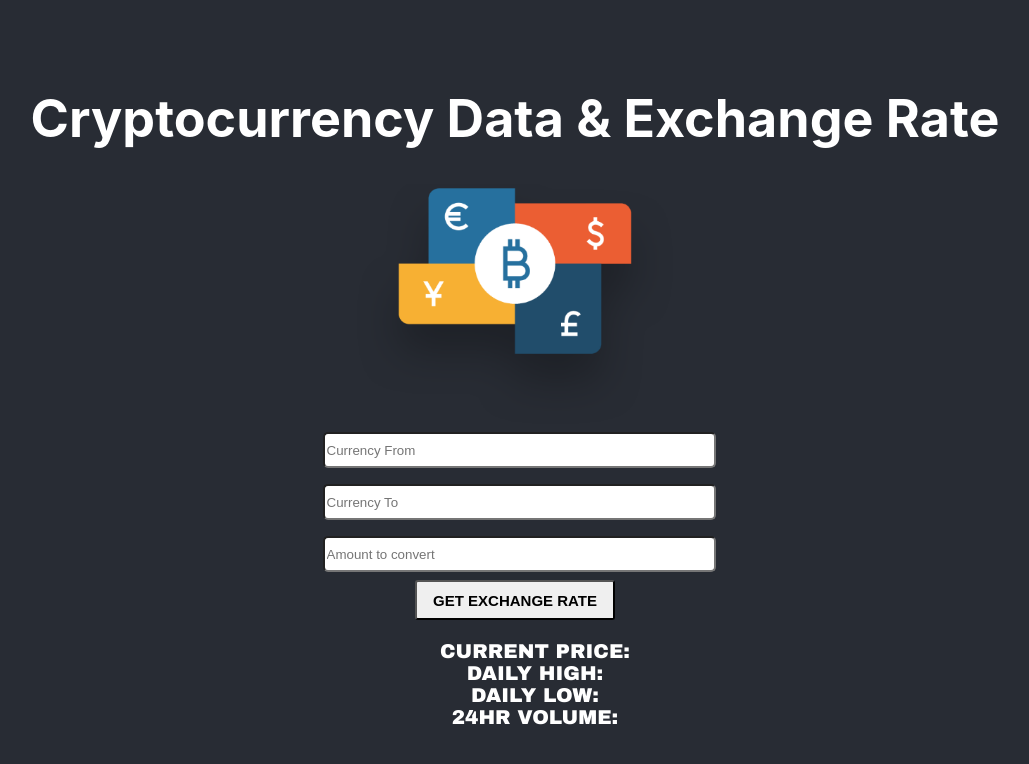
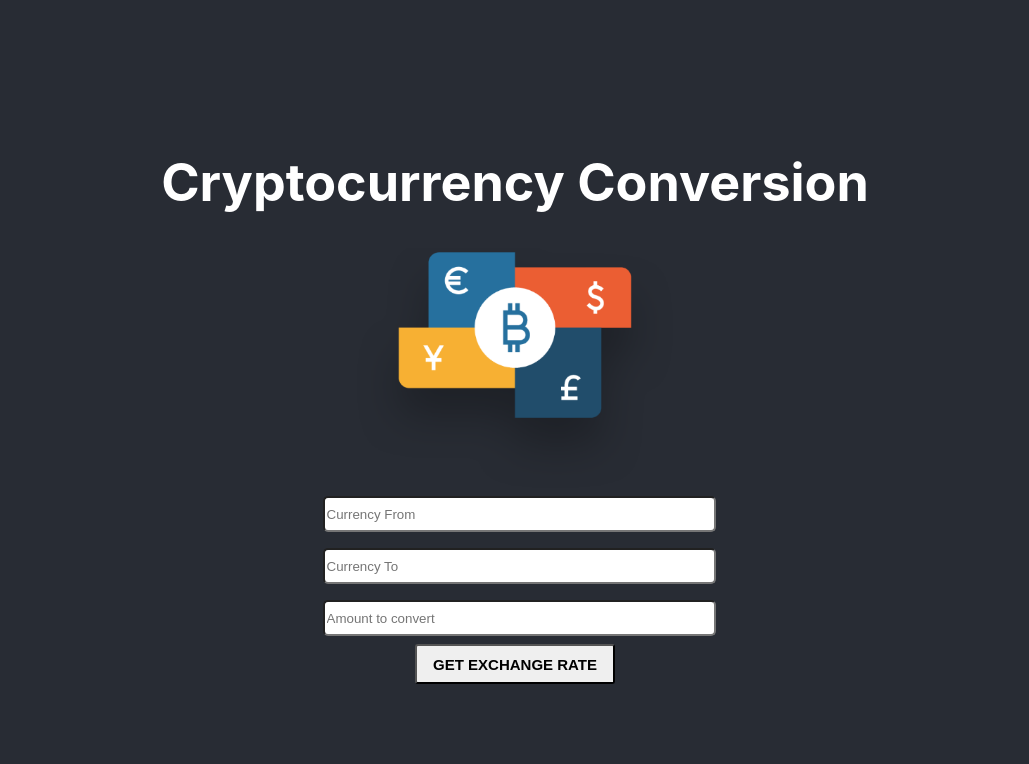
Before and after one commit to Daniel-Choiniere/reactCrypto, a React (Create React App) app: page / in a window 1280 px wide. Shown: the top 764 px of the page, without its empty margins (125-1154 px from the left). Built offline with nearby package versions, Linux system fonts and the light colour scheme.

Commit message:
user data output only displays now when user enters value pairs

```diff
--- a/src/App.js
+++ b/src/App.js
@@ -11,52 +11,45 @@ class App extends Component {
     currentPrice: null,
     dailyHigh: null,
     dailyLow: null,
-    twentyfourVol: null,
-    cashConvert: null
+    twentyfourVol: null
   }
 
   setCurrencyFrom = name => {
     this.setState({
       currencyFrom: name
-    });
+    })
   }
   setCurrencyTo = name => {
     this.setState({
       currencyTo: name
-    });
+    })
   }
   setCurrentPrice = rate => {
     this.setState({
       currentPrice: rate
-    });
+    })
   }
   setDailyHigh = rate => {
     this.setState({
       dailyHigh: rate
-    });
+    })
   }
   setDailyLow = rate => {
     this.setState({
       dailyLow: rate
-    });
+    })
   }
   setTwentyFourVol = rate => {
     this.setState({
       twentyfourVol: rate
-    });
-  }
-
-  setCashConvert = rate => {
-    this.setState({
-      cashConvert: rate
-    });
+    })
   }
 
   render() {
     return (
       <div className="App">
         <header className="App-header">
-          <h1>Cryptocurrency Data & Exchange Rate</h1>
+          <h1>Cryptocurrency Conversion</h1>
           <img src={ logo } className="App-logo" alt="bitcoin logo" />
 
         <Input
@@ -66,17 +59,15 @@ class App extends Component {
           setHighPriceText = { this.setDailyHigh }
           setLowPriceText = { this.setDailyLow }
           setTwentyFourVol = { this.setTwentyFourVol }
-          setCashConvert = { this.setCashConvert }
         />
 
         <Display
-          from={ this.state.currencyFrom }
-          to= { this.state.currencyTo }
+          from = { this.state.currencyFrom }
+          to = { this.state.currencyTo }
           currentPrice = { this.state.currentPrice }
           dailyHigh = { this.state.dailyHigh }
           dailyLow = { this.state.dailyLow }
           twentyfourVol = { this.state.twentyfourVol }
-          cash = { this.state.cashConvert }
         />
         </header>
       </div>
--- a/src/Components/Display.js
+++ b/src/Components/Display.js
@@ -1,15 +1,21 @@
 import React from "react";
 
 function Display(props){
-    return (
+  console.log(props)
+  if (props.from !== null) {
+        return (
       <ul className="display">
         <li>{ props.from } { props.to }</li>
-        <li>{ props.from } { props.to } CURRENT PRICE: { props.currentPrice }</li>
+        <li>{ props.from }{ props.to } CURRENT PRICE: { props.currentPrice }</li>
         <li>{ props.from } DAILY HIGH: { props.dailyHigh }</li>
         <li>{ props.from } DAILY LOW:{ props.dailyLow }</li>
         <li>{ props.from } 24HR VOLUME:{ props.twentyfourVol }</li>
       </ul>
     );
+  }
+  else{
+    return null;
+  }
 }
 
 export default Display;
--- a/src/Components/Input.js
+++ b/src/Components/Input.js
@@ -9,25 +9,18 @@ class Input extends Component{
     currentPrice: null,
     dailyHigh: null,
     dailyLow: null,
-    twentyfourVol: null,
-    cashConvert: null
+    twentyfourVol: null
   }
 
   setCurrencyFrom = e => {
     this.setState({
-      currencyFrom: e.target.value.toUpperCase()
+      currencyFrom: e.target.value
     });
   }
 
   setCurrencyTo = e => {
     this.setState({
-      currencyTo: e.target.value.toUpperCase()
-    });
-  }
-
-  cashToConvert = e => {
-    this.setState({
-      cashConvert: e.target.value
+      currencyTo: e.target.value
     });
   }
 
@@ -49,15 +42,12 @@ class Input extends Component{
         twentyfourVol: response.data.DISPLAY[this.state.currencyFrom][this.state.currencyTo].VOLUMEHOURTO
       });
       // console.log(this.state);
-      // We set up our props to be used in other routes/files
       this.props.setCurrentPriceText(this.state.currentPrice);
       this.props.setHighPriceText(this.state.dailyHigh);
       this.props.setLowPriceText(this.state.dailyLow);
       this.props.setTwentyFourVol(this.state.twentyfourVol);
       this.props.setCurrencyFromName(this.state.currencyFrom);
       this.props.setCurrencyToName(this.state.currencyTo);
-      this.props.setCashConvert(this.state.cashConvert);
-      console.log(this.state.cashConvert);
     });
   }
 
@@ -67,7 +57,7 @@ class Input extends Component{
           <input id="curFrom" onChange={ this.setCurrencyFrom } placeholder="Currency From"/>
           <input id="curTo" onChange={ this.setCurrencyTo } placeholder="Currency To" />
           <br></br>
-          <input onChange={ this.cashToConvert } placeholder="Amount to convert"/>
+          <input onChange={ this.setCashToConvert } placeholder="Amount to convert"/>
           <button onClick={ this.handleClick } >GET EXCHANGE RATE </button>
         </div>
       );
```
